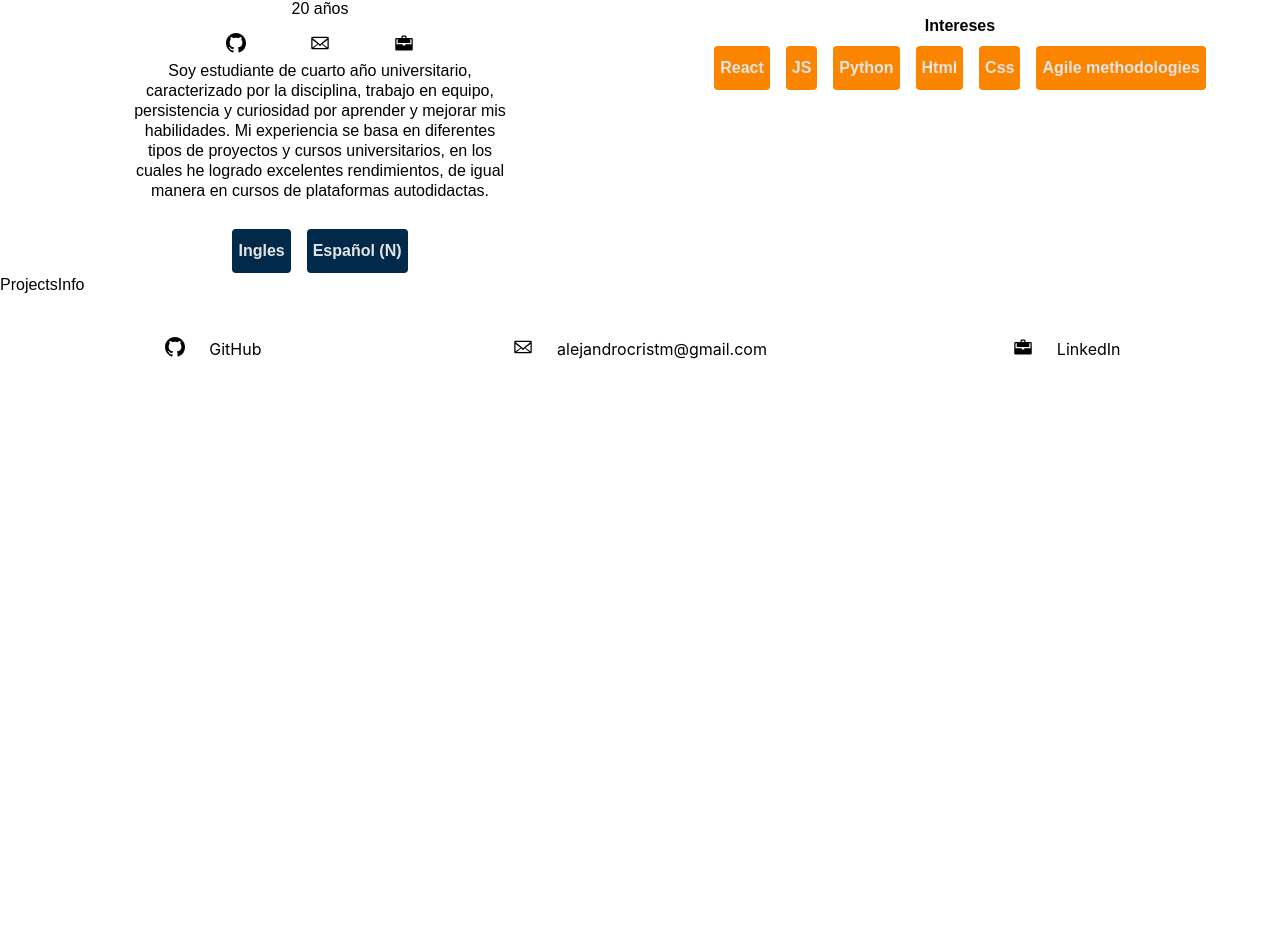
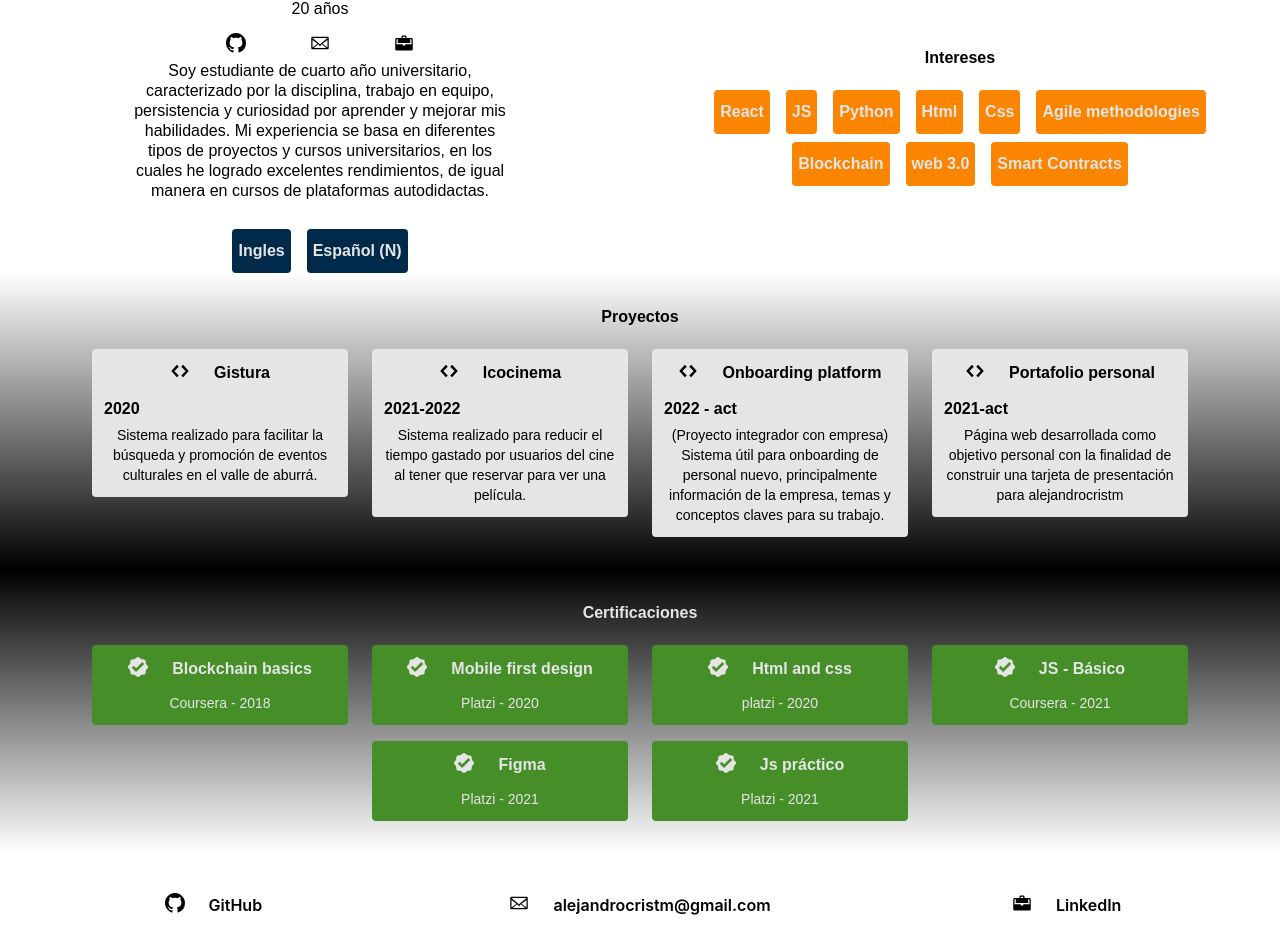
Before and after one commit to AlejandroCristM/alejandrocristm-portafolio, a React (Create React App) app: page / in a window 1280 px wide. Shown: the part 314-1247 px from the top of the page. Before the commit the page ends 800 px from the top, so only its background shows below. Built offline with nearby package versions, Linux system fonts and the light colour scheme.

Commit message:
feat: all sections created

```diff
--- a/public/index.html
+++ b/public/index.html
@@ -24,7 +24,7 @@
       work correctly both with client-side routing and a non-root public URL.
       Learn how to configure a non-root public URL by running `npm run build`.
     -->
-    <title>React App</title>
+    <title>Alejandrocristm</title>
   </head>
   <body>
     <noscript>You need to enable JavaScript to run this app.</noscript>
--- a/src/components/AcademicInfo.jsx
+++ b/src/components/AcademicInfo.jsx
@@ -1,12 +1,12 @@
-import React from 'react'
-import IconTitleText from './IconTitleText'
+import React from "react";
+import IconTitleText from "./IconTitleText";
 
 export default function AcademicInfo() {
   return (
-    <section className='mt-10 text-center bg-gradient-to-b from-white to-black md:bg-none md:mt-12'>
-        <h1 className="text-l mt-5 font-bold">Información académica</h1>
+    <section className="mt-10 text-center bg-gradient-to-b from-white to-black md:bg-none md:mt-12">
+      <h1 className="text-l mt-5 py-3 font-bold">Información académica</h1>
 
-        <div className='flex flex-col items-center'>
+      <div className="flex flex-col items-center">
         <IconTitleText
           icon="academic"
           title="Bachiller académico"
@@ -23,5 +23,5 @@ export default function AcademicInfo() {
         />
       </div>
     </section>
-  )
+  );
 }
--- /dev/null
+++ b/src/components/CertificationInfo.jsx
@@ -0,0 +1,60 @@
+import React from "react";
+import IconTitleText from "./IconTitleText";
+
+export default function CertificationInfo() {
+  const certifications = [
+    {
+      id: 1,
+      title: "Blockchain basics",
+      desc: "Coursera - 2018",
+    },
+    {
+      id: 2,
+      title: "Mobile first design",
+      desc: "Platzi - 2020",
+    },
+    {
+      id: 3,
+      title: "Html and css",
+      desc: "platzi - 2020",
+    },
+    {
+      id: 4,
+      title: "JS - Básico",
+      desc: "Coursera - 2021",
+    },
+    {
+      id: 5,
+      title: "Figma",
+      desc: "Platzi - 2021",
+    },
+    {
+      id: 6,
+      title: "Js práctico",
+      desc: "Platzi - 2021",
+    },
+  ].map((cert) => {
+    return (
+      <IconTitleText
+        component={cert}
+        key={cert.id}
+        icon="certification"
+        title={cert.title}
+        desc={cert.desc}
+        color="green"
+        colorText="platinium"
+      />
+    );
+  });
+
+  return (
+    <section className="flex flex-col m-auto p-auto items-center bg-gradient-to-b from-blue-prussian to-white md:bg-gradient-to-b md:from-black md:to-white">
+      <h1 className="text-l mt-5 py-3 font-bold text-platinium">
+        Certificaciones
+      </h1>
+      <div className=" flex flex-no-wrap w-screen overflow-x-scroll scrolling-touch items-start mb-4 pb-2 md:flex-wrap md:justify-center md:align-center">
+        {certifications}
+      </div>
+    </section>
+  );
+}
--- a/src/components/Footer.jsx
+++ b/src/components/Footer.jsx
@@ -1,7 +1,6 @@
 import React from "react";
 import IconText from "./IconText";
-import { GoMarkGithub, GoMail, GoBriefcase} from "react-icons/go";
-
+import { GoMarkGithub, GoMail, GoBriefcase } from "react-icons/go";
 
 export default function Footer() {
   return (
--- a/src/components/IconText.jsx
+++ b/src/components/IconText.jsx
@@ -1,10 +1,9 @@
 import React from "react";
 
-export default function IconText({ icon, text, link, sw}) {
-
+export default function IconText({ icon, text, link, sw }) {
   //sw => bool which specify if the title component is responsive
 
-  if(sw){
+  if (sw) {
     return (
       <div className="flex w-full justify-center">
         <a href={link} target="_blank" rel="noreferrer">
@@ -14,7 +13,7 @@ export default function IconText({ icon, text, link, sw}) {
           href={link}
           target="_blank"
           rel="noreferrer"
-          className="ml-6 hidden md:inline"
+          className="ml-6 hidden md:inline font-semibold text-base"
         >
           {text}
         </a>
@@ -22,7 +21,7 @@ export default function IconText({ icon, text, link, sw}) {
     );
   }
 
-  return(
+  return (
     <div className="flex w-full justify-center">
       <a href={link} target="_blank" rel="noreferrer">
         {icon}
@@ -31,7 +30,7 @@ export default function IconText({ icon, text, link, sw}) {
         href={link}
         target="_blank"
         rel="noreferrer"
-          className="ml-6"
+        className="ml-6 font-semibold text-base"
       >
         {text}
       </a>
--- a/src/components/IconTitleText.jsx
+++ b/src/components/IconTitleText.jsx
@@ -2,13 +2,23 @@ import React from 'react'
 import IconText from './IconText'
 import {GoMortarBoard, GoCode, GoVerified} from "react-icons/go";
 
-export default function IconTitleText({icon, title, desc, color, details, colorText}) {
+export default function IconTitleText({icon, title, desc, color, details, colorText, size}) {
+
+  /*
+  This component return a component which contains an icon, title,
+  description, details, main color, color text and a size
+
+  Icons, main color and color text are predefined but can be changed and be added
+  title, desc and details are strings
+  size is a number waited in px
+  */
+
 
   const iconToUse=()=>{
 
     var iconStyle="h-5 w-5"
-    if(colorText=='platinium'){
-      iconStyle+=" text-white"
+    if(colorText==='platinium' ){
+      iconStyle+=" text-platinium"
     }
 
     switch(icon){
@@ -42,7 +52,7 @@ export default function IconTitleText({icon, title, desc, color, details, colorT
     }
   };
 
-  var stylesComponent ="rounded w-64 p-3 my-2"
+  var stylesComponent ="overflow-hidden rounded w-64 p-3 my-2 mx-3 min-w-[240px] "
 
   switch (color) {
     case "blue":
@@ -88,13 +98,17 @@ export default function IconTitleText({icon, title, desc, color, details, colorT
       break;
   }
 
+  if(size){
+    stylesComponent+= " min-h-["+size+"px]"
+  }
+
   return (
     <div className={stylesComponent}>
       <span>
         {iconToUse()}
       </span>
-      <p className="mt-2">{details}</p>
-      <p className="mt-1">{desc}</p>
+      <p className="mt-3 text-base font-semibold">{details}</p>
+      <p className="mt-1 text-sm text-center">{desc}</p>
     </div>
   )
 }
--- a/src/components/InterestInfo.jsx
+++ b/src/components/InterestInfo.jsx
@@ -1,22 +1,27 @@
-import React from 'react'
+import React from "react";
 import DetailText from "./DetailText";
 
 export default function InterestInfo() {
-
-  const interests = ['React', 'JS', 'Python', 'Html', 'Css', 'Agile methodologies'].map((interest)=>{
-    return(
-        <DetailText key={interest} detail={interest} color="orange"/>
-    );
+  const interests = [
+    "React",
+    "JS",
+    "Python",
+    "Html",
+    "Css",
+    "Agile methodologies",
+    "Blockchain",
+    "web 3.0",
+    "Smart Contracts",
+  ].map((interest) => {
+    return <DetailText key={interest} detail={interest} color="orange" />;
   });
 
   return (
-    <section className='w-full pt-5 pb-10 px-3 text-center bg-black md:bg-white'>
-        <h1 className="text-l mt-5 font-bold text-platinium md:text-black">
-            Intereses
-        </h1>
-        <div className="flex flex-wrap justify-center">
-            {interests}
-        </div>
+    <section className="w-full pt-5 pb-4 px-3 text-center bg-black md:bg-white">
+      <h1 className="text-l mt-5 py-3 font-bold text-platinium md:text-black">
+        Intereses
+      </h1>
+      <div className="flex flex-wrap justify-center">{interests}</div>
     </section>
-  )
+  );
 }
--- a/src/components/ProjectsInfo.jsx
+++ b/src/components/ProjectsInfo.jsx
@@ -1,7 +1,55 @@
-import React from 'react'
+import React from "react";
+import IconTitleText from "./IconTitleText";
 
 export default function ProjectsInfo() {
+  const projects = [
+    {
+      id: 1,
+      title: "Gistura",
+      year: "2020",
+      desc: "Sistema realizado para facilitar la búsqueda y promoción de eventos culturales en el valle de aburrá.",
+    },
+    {
+      id: 2,
+      title: "Icocinema",
+      year: "2021-2022",
+      desc: "Sistema realizado para reducir el tiempo gastado por usuarios del cine al tener que reservar para ver una película.",
+    },
+    {
+      id: 3,
+      title: "Onboarding platform",
+      year: "2022 - act",
+      desc: "(Proyecto integrador con empresa) Sistema útil para onboarding de personal nuevo, principalmente información de la empresa, temas y conceptos claves para su trabajo.",
+    },
+    {
+      id: 4,
+      title: "Portafolio personal",
+      year: "2021-act",
+      desc: "Página web desarrollada como objetivo personal con la finalidad de construir una tarjeta de presentación para alejandrocristm",
+    },
+  ].map((project) => {
+    return (
+      <IconTitleText
+        component={project}
+        key={project.id}
+        icon="project"
+        title={project.title}
+        desc={project.desc}
+        color="platinium"
+        details={project.year}
+        size="200"
+      />
+    );
+  });
+
   return (
-    <div>ProjectsInfo</div>
-  )
+    <section className="flex flex-col m-auto p-auto items-center bg-gradient-to-b from-black to-blue-prussian md:bg-gradient-to-b md:from-white md:to-black">
+      <h1 className="text-l mt-5 py-3 font-bold text-platinium md:text-black">
+        Proyectos
+      </h1>
+      <div className=" flex flex-no-wrap w-screen overflow-x-scroll scrolling-touch items-start mb-4 pb-2 md:flex-wrap md:justify-center md:align-center">
+        {projects}
+      </div>
+    </section>
+  );
 }
--- a/src/index.css
+++ b/src/index.css
@@ -4,14 +4,14 @@
 
 body {
   margin: 0;
-  font-family: -apple-system, BlinkMacSystemFont, 'Segoe UI', 'Roboto', 'Oxygen',
-    'Ubuntu', 'Cantarell', 'Fira Sans', 'Droid Sans', 'Helvetica Neue',
+  font-family: -apple-system, BlinkMacSystemFont, "Segoe UI", "Roboto", "Oxygen",
+    "Ubuntu", "Cantarell", "Fira Sans", "Droid Sans", "Helvetica Neue",
     sans-serif;
   -webkit-font-smoothing: antialiased;
   -moz-osx-font-smoothing: grayscale;
 }
 
 code {
-  font-family: source-code-pro, Menlo, Monaco, Consolas, 'Courier New',
+  font-family: source-code-pro, Menlo, Monaco, Consolas, "Courier New",
     monospace;
 }
--- a/src/pages/Home.jsx
+++ b/src/pages/Home.jsx
@@ -1,5 +1,6 @@
 import React from "react";
 import AcademicInfo from "../components/AcademicInfo";
+import CertificationInfo from "../components/CertificationInfo";
 import InterestInfo from "../components/InterestInfo";
 import PerfilInfo from "../components/PerfilInfo";
 import ProjectsInfo from "../components/ProjectsInfo";
@@ -7,7 +8,6 @@ import ProjectsInfo from "../components/ProjectsInfo";
 export default function Home() {
   return (
     <section className="font-sans">
-
       <section className="flex flex-col md:flex-row">
         <div className="md:w-1/2">
           <PerfilInfo />
@@ -19,10 +19,12 @@ export default function Home() {
       </section>
 
       <article>
-        <ProjectsInfo/>
+        <ProjectsInfo />
       </article>
 
-      <article></article>
+      <article>
+        <CertificationInfo />
+      </article>
     </section>
   );
 }
```
Also changed, not shown: src/components/DetailText.jsx (+12 -21 lines), src/components/PerfilInfo.jsx (+16 -6 lines). Lines whose indentation alone changed are shown as unchanged.
